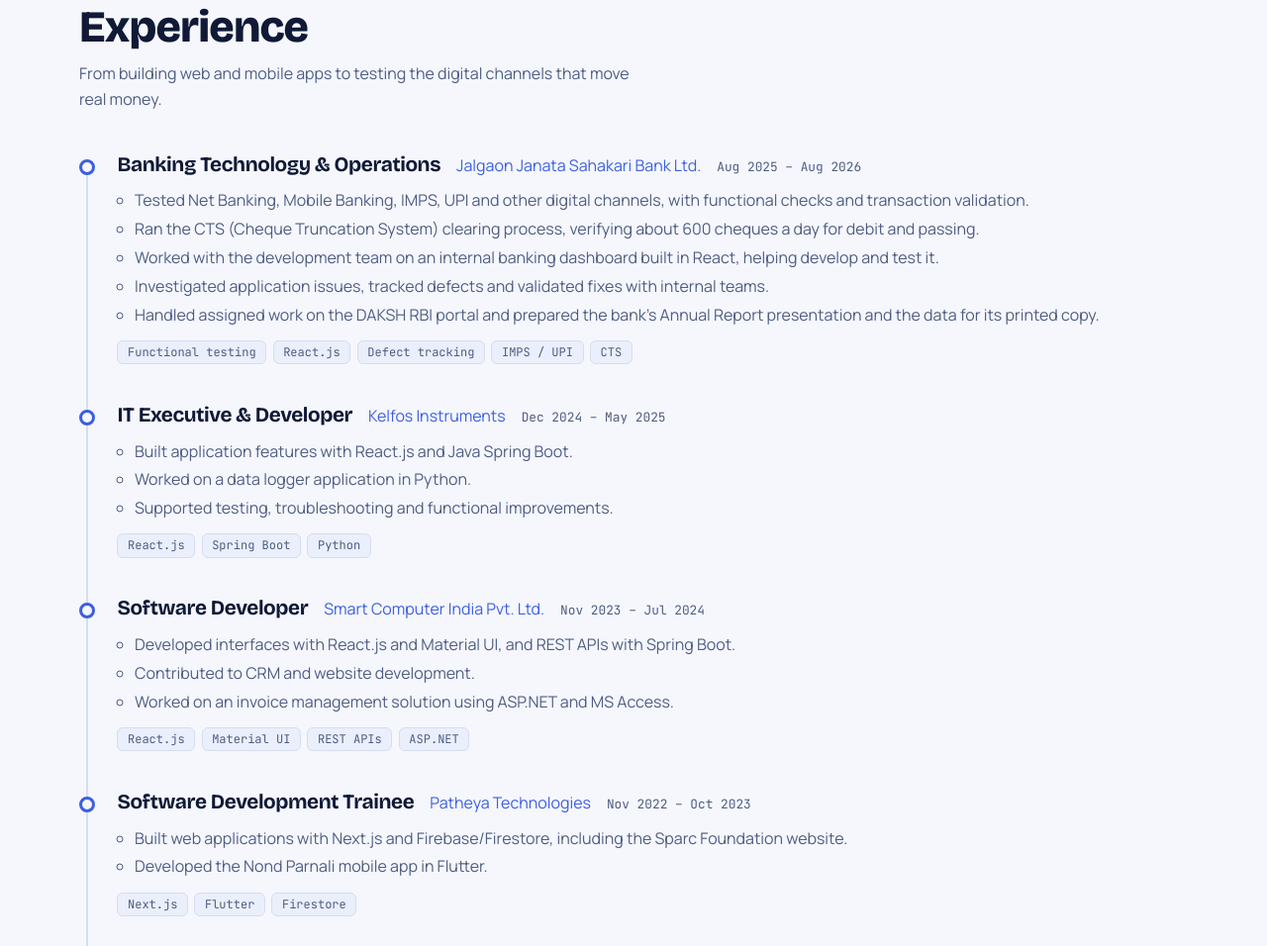
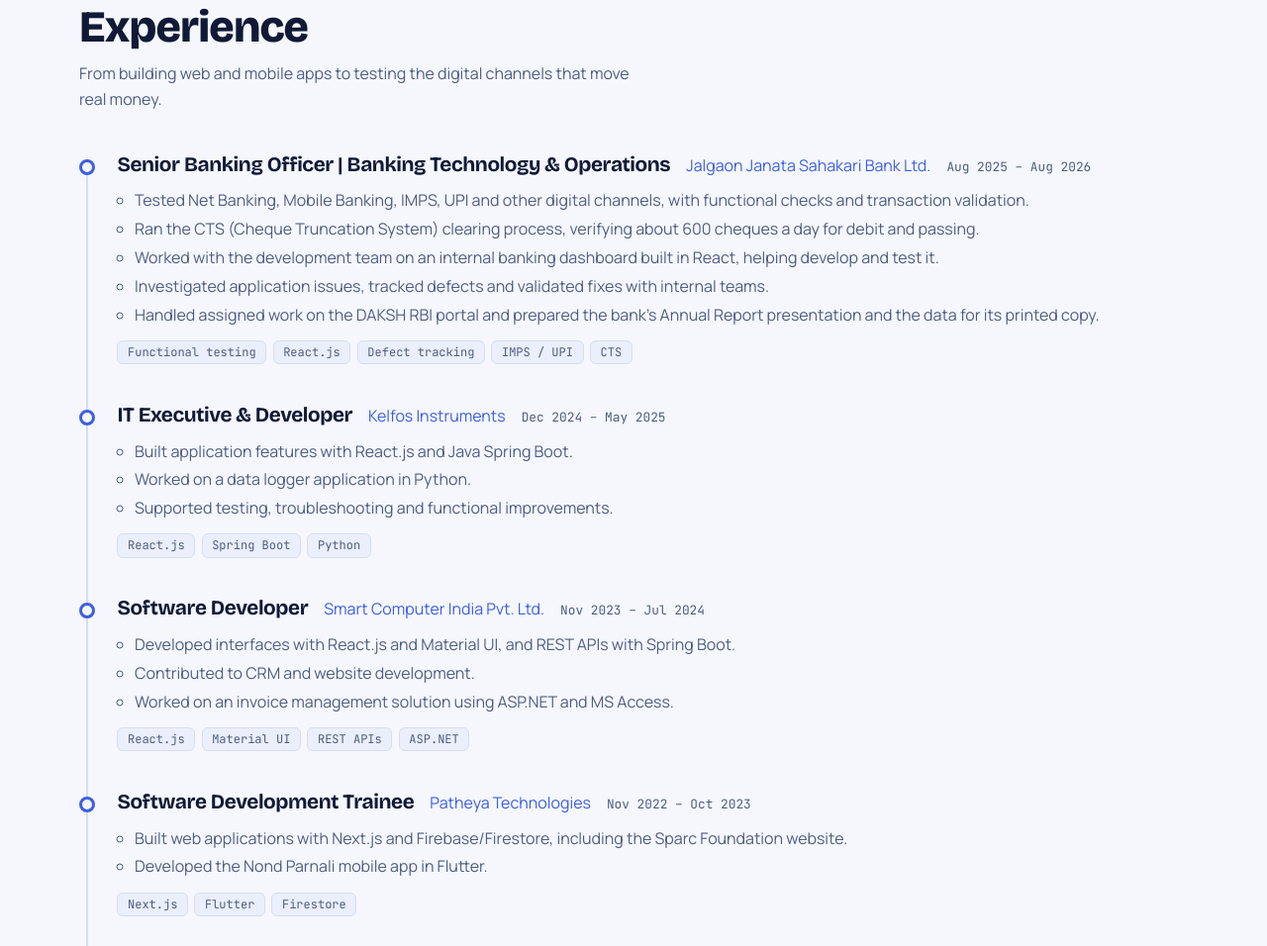
Before and after one commit to Pranavkeepway/pranavdev, a plain HTML site: page index.html in a window 1280 px wide. Shown: the part 1231-2187 px from the top of the page at 99% size. Drawn offline with nearby package versions, Linux system fonts and the light colour scheme.

Commit message:
Update job title for Banking Technology role

```diff
--- a/index.html
+++ b/index.html
@@ -209,7 +209,7 @@ footer .wrap{display:flex;justify-content:space-between;flex-wrap:wrap;gap:.6rem
     <p class="lead">From building web and mobile apps to testing the digital channels that move real money.</p>
     <ol class="log">
       <li>
-        <div class="meta"><h3>Banking Technology &amp; Operations</h3><span class="co">Jalgaon Janata Sahakari Bank Ltd.</span><time>Aug 2025 – Aug 2026</time></div>
+        <div class="meta"><h3>Senior Banking Officer | Banking Technology &amp; Operations</h3><span class="co">Jalgaon Janata Sahakari Bank Ltd.</span><time>Aug 2025 – Aug 2026</time></div>
         <ul>
           <li>Tested Net Banking, Mobile Banking, IMPS, UPI and other digital channels, with functional checks and transaction validation.</li>
           <li>Ran the CTS (Cheque Truncation System) clearing process, verifying about 600 cheques a day for debit and passing.</li>
```
